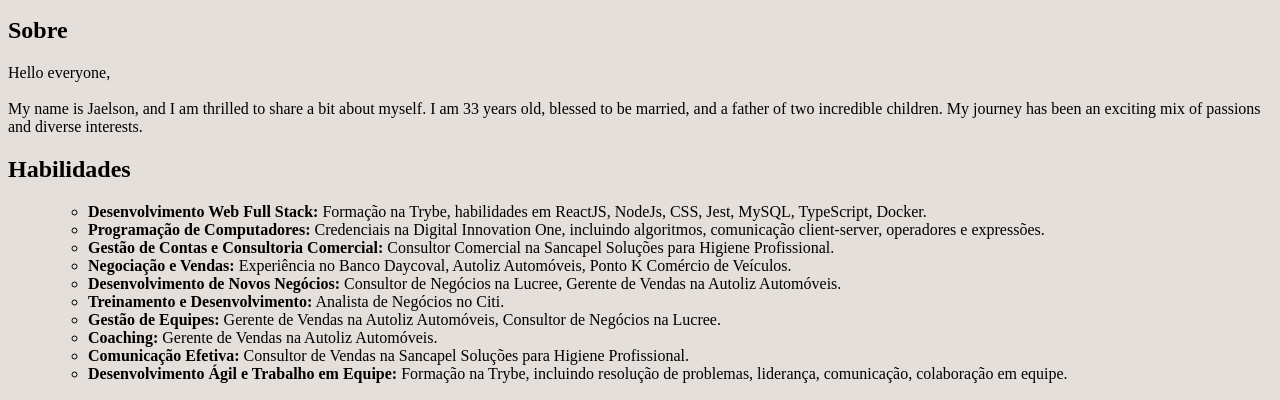
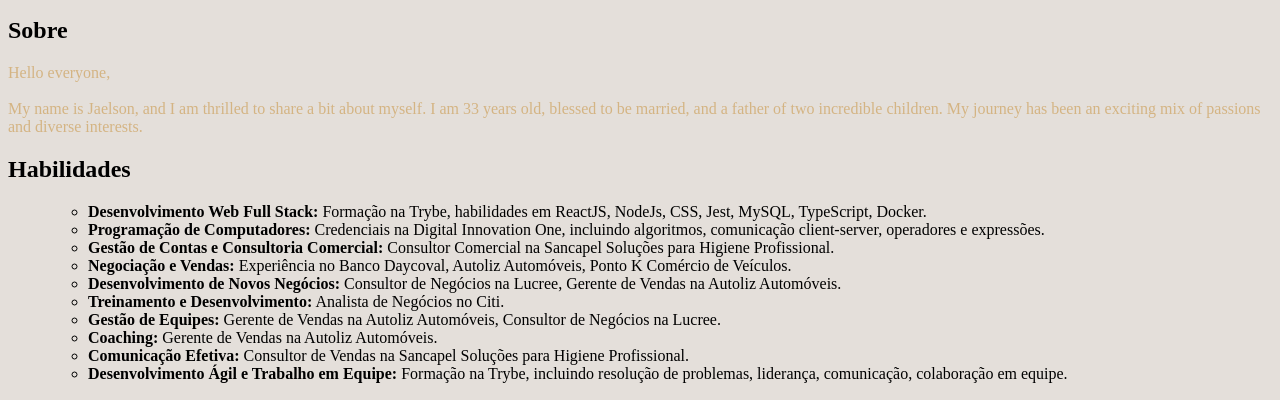
Before and after one commit to jaelsonfreitas/jaelsonfreitas.github.io, a plain HTML site: page index.html in a window 1280 px wide. Shown: the part 275-675 px from the top of the page. Drawn offline with Linux system fonts and the light colour scheme.

Commit message:
Adicionando cor a descrição.

```diff
--- a/index.html
+++ b/index.html
@@ -19,6 +19,9 @@
     }
     h1{
         color: #48A9A6;
+    }
+    #description{
+        color: #D4B483;
     }
 </style>
 <body>
@@ -46,7 +49,7 @@
     <h1>Jaelson Jose de Freitas</h1>
     <p>Camboriú, Santa Catarina, Brasil</p>
     <h2 id="sobre">Sobre</h2>
-    <p>
+    <p id="description">
         Hello everyone,
         <br><br>
         My name is Jaelson, and I am thrilled to share a bit about myself. I am 33 years old, blessed to be married, and a father of two incredible children. My journey has been an exciting mix of passions and diverse interests.
```
